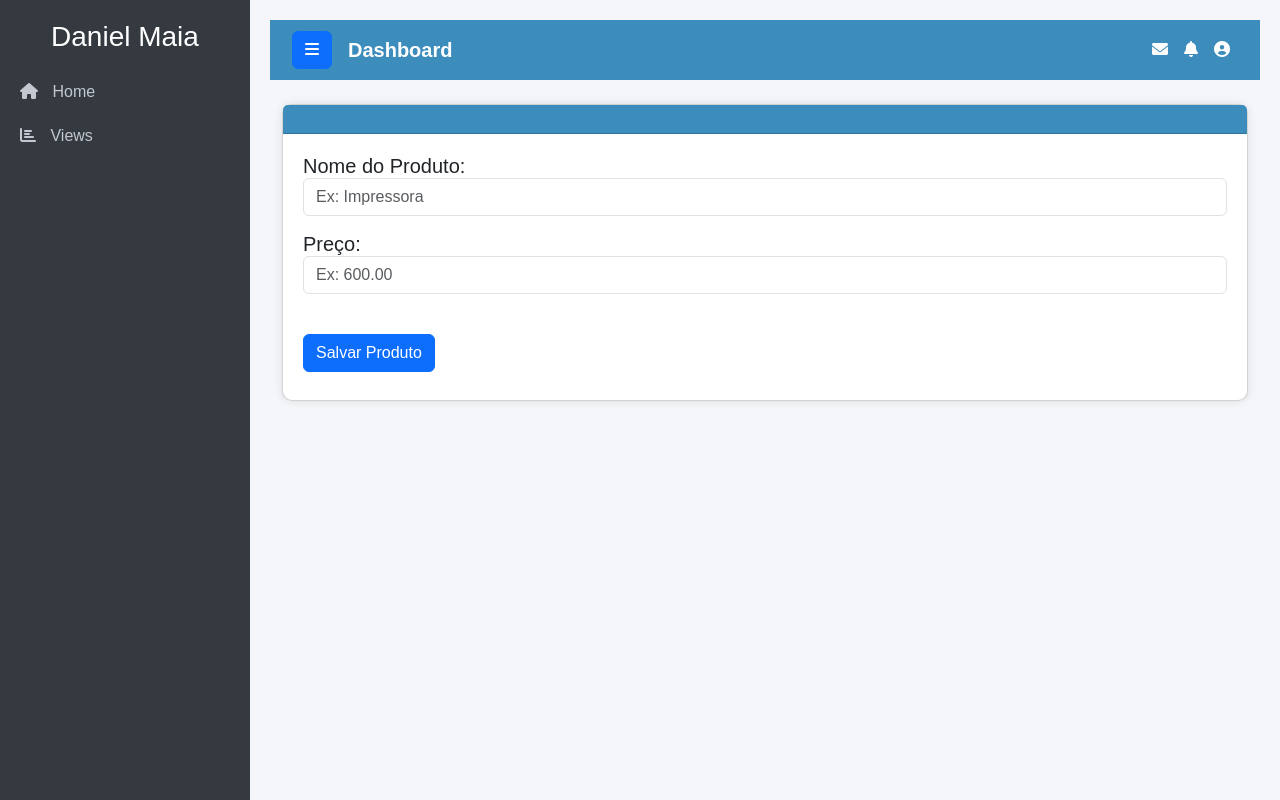
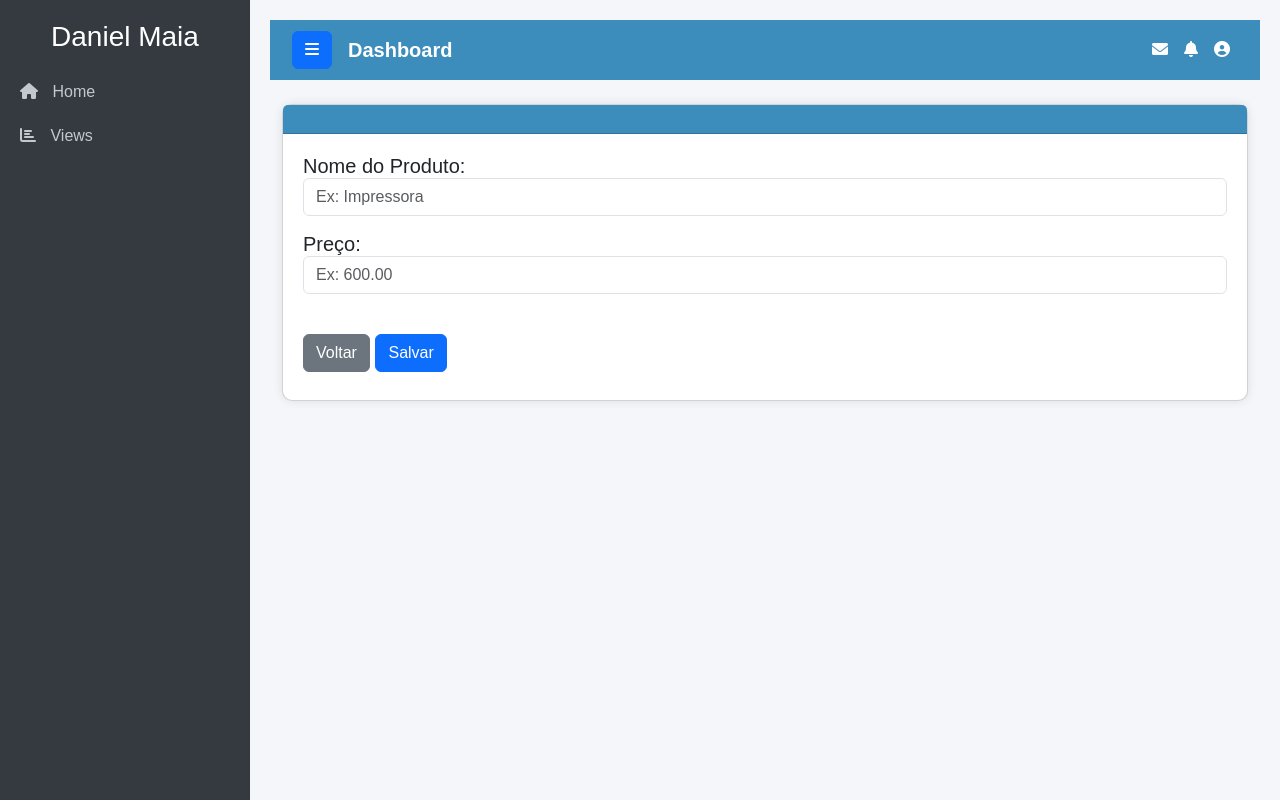
Before and after one commit to DanielMaiaDeSousa/piloto, a Django app: page /produto/form/ in a window 1280 px wide. Run offline with Django 5.2, Linux system fonts and the light colour scheme.

Commit message:
django14 - Commit Message

```diff
--- a/home/templates/produto/formulario.html
+++ b/home/templates/produto/formulario.html
@@ -7,6 +7,9 @@
 <form method="post">
     {% csrf_token %}
     {{ form.as_p }}
-    <button class="btn btn-primary mt-4" type="submit">Salvar Produto</button>
+
+    <button onclick="location.href='{% url 'produto' %}'" class="btn btn-secondary mt-4" type="button">Voltar</button>
+    <button class="btn btn-primary mt-4" type="submit">Salvar</button>
+
 </form>
 {% endblock %}
--- a/home/templates/produto/lista.html
+++ b/home/templates/produto/lista.html
@@ -3,6 +3,8 @@
 {% block titulo %}Lista de Produtos{% endblock %}
 
 {% block conteudo %}
+
+<button onclick="location.href='{% url 'form_produto' %}'" class="btn btn-primary mb-4" type="button">Novo Produto</button>
 
 <table class="table table-bordered table-hover mx-auto">
         <thead class="thead-dark">
```
